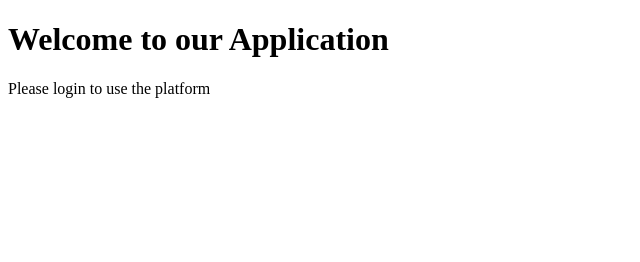
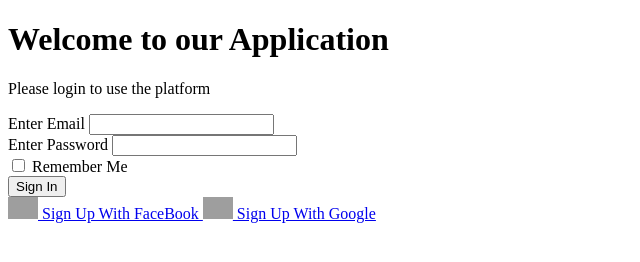
Before and after one commit to rirefat/modern-login-ui, a plain HTML site: page index.html in a window 1280 px wide. Shown: the whole page, without its empty margins (0-640 px from the left). Drawn offline with Linux system fonts and the light colour scheme; grey boxes are pictures that could not be loaded.

Commit message:
done form left side

```diff
--- a/index.html
+++ b/index.html
@@ -14,6 +14,35 @@
                 <h1>Welcome to our Application</h1>
                 <p>Please login to use the platform</p>
             </div>
+            <form action="" class="login-form">
+                <div class="login-form-content">
+                    <div class="form-item">
+                        <label for="email">Enter Email</label>
+                        <input type="email" name="" id="email">
+                    </div>
+                    <div class="form-item">
+                        <label for="password">Enter Password</label>
+                        <input type="password" id="password">
+                    </div>
+                    <div class="form-item">
+                        <div class="checkbox">
+                            <input type="checkbox" name="" id="rememberMeCheckbox">
+                            <label for="rememberMeCheckbox" id="rememberMeCheckbox">Remember Me</label>
+                        </div>
+                    </div>
+                    <button type="submit">Sign In</button>
+                </div>
+                <div class="login-form-footer">
+                    <a href="#">
+                        <img width="30" src="https://upload.wikimedia.org/wikipedia/commons/thumb/5/51/Facebook_f_logo_%282019%29.svg/2048px-Facebook_f_logo_%282019%29.svg.png" alt="">
+                        Sign Up With FaceBook
+                    </a>
+                    <a href="#">
+                        <img width="30" src="https://companieslogo.com/img/orig/GOOG-0ed88f7c.png?t=1633218227" alt="">
+                        Sign Up With Google
+                    </a>
+                </div>
+            </form>
         </div>
         <div class="login-right"></div>
     </div>
```
